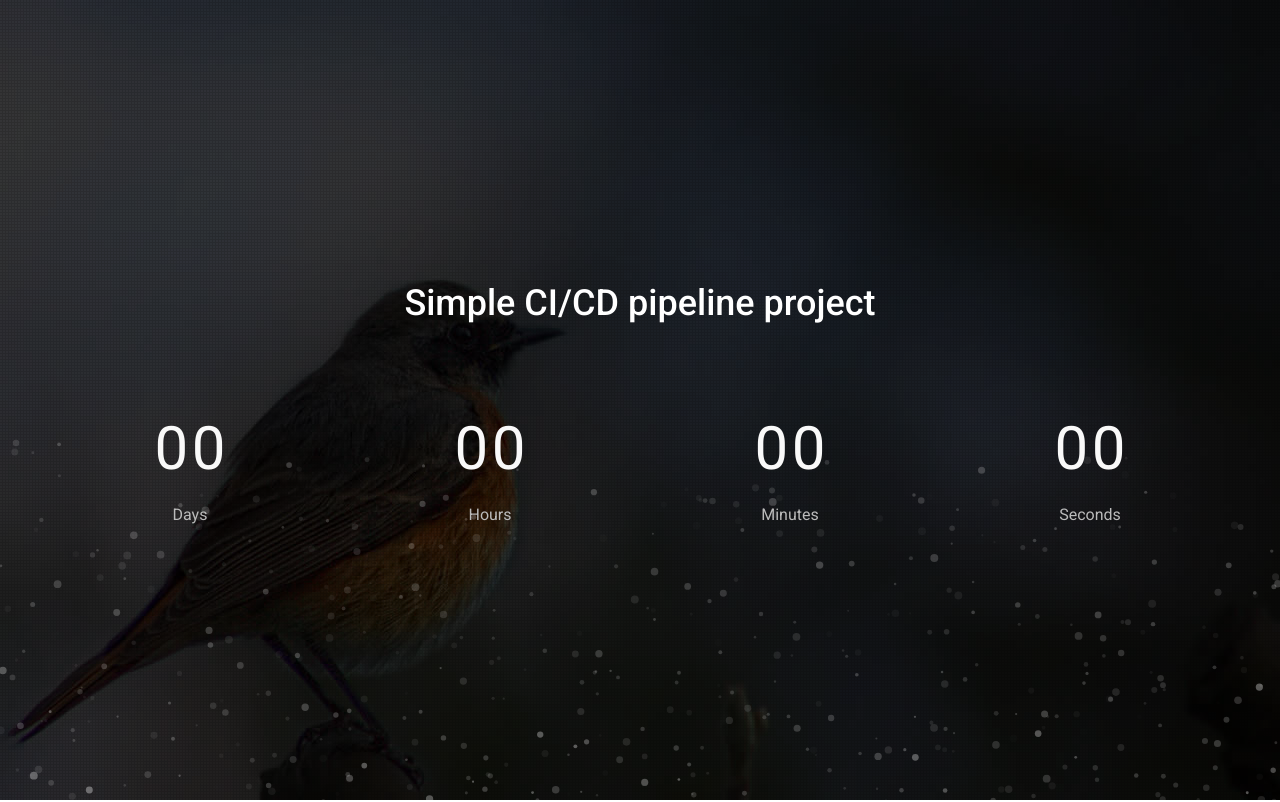
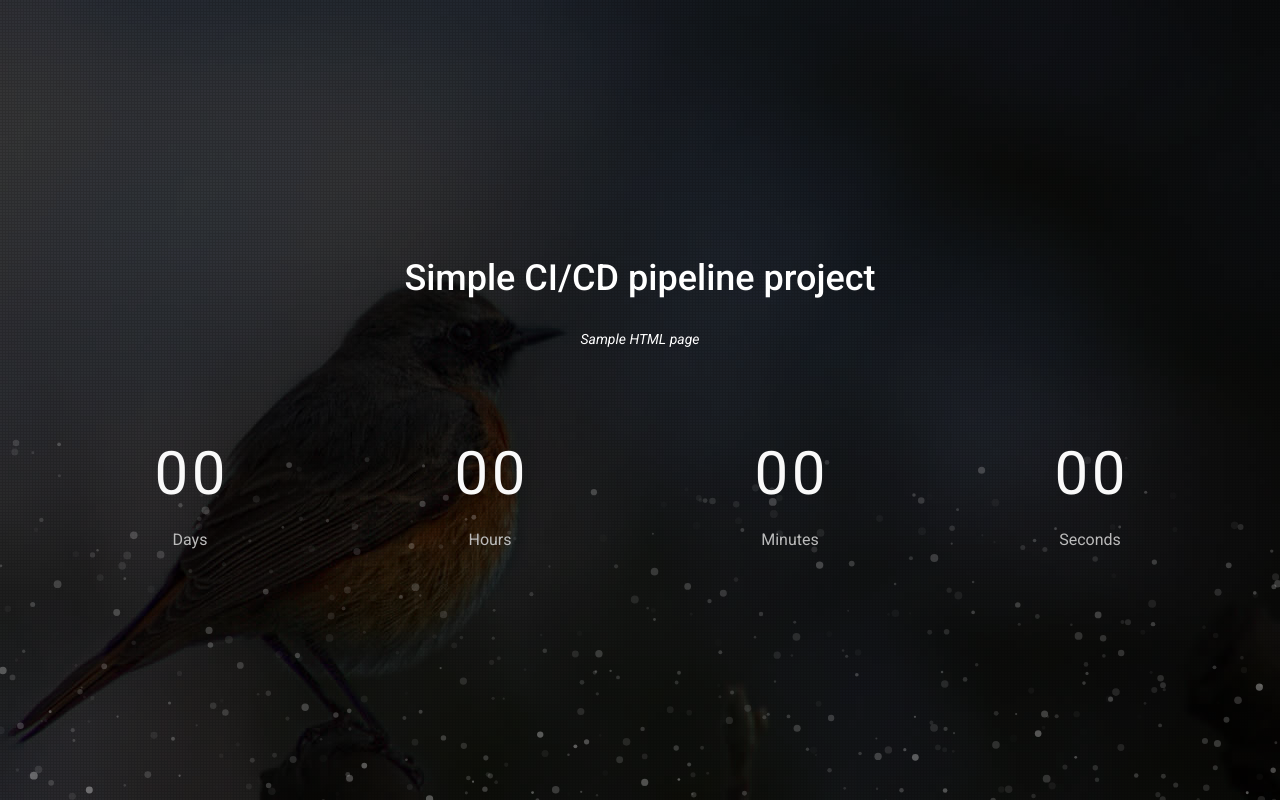
Before and after one commit to BananaSorcery/SimpleCICD, a website: page views/index.html in a window 1280 px wide. Shown: the top 802 px of the page. Drawn offline with Linux system fonts and the light colour scheme; files that its build step writes are made by us from their sources; files whose address does not match are found by name.

Commit message:
update index.html

```diff
--- a/views/index.html
+++ b/views/index.html
@@ -9,7 +9,8 @@
 	<head>
         <meta charset="utf-8">
         <meta name="viewport" content="width=device-width, initial-scale=1">
-        <title>Indus HTML5 Free Responsive Template | Template stock</title>
+        <!-- <title>Indus HTML5 Free Responsive Template | Template stock</title> -->
+        <title>Sample HTML page</title>
 
         <link rel="stylesheet" type="text/css" href="css/bootstrap.min.css" />
         <link rel="stylesheet" type="text/css" href="css/et-lineicon.css" />
@@ -43,6 +44,7 @@
                             <div class="logo">
                                 <!-- <img src="images/logo.png" alt="logo"> -->
                                 <h1>Simple CI/CD pipeline project</h1>
+                                <p>Sample HTML page</p>
                             </div>
                         </div>
                         <div class="row">
```
